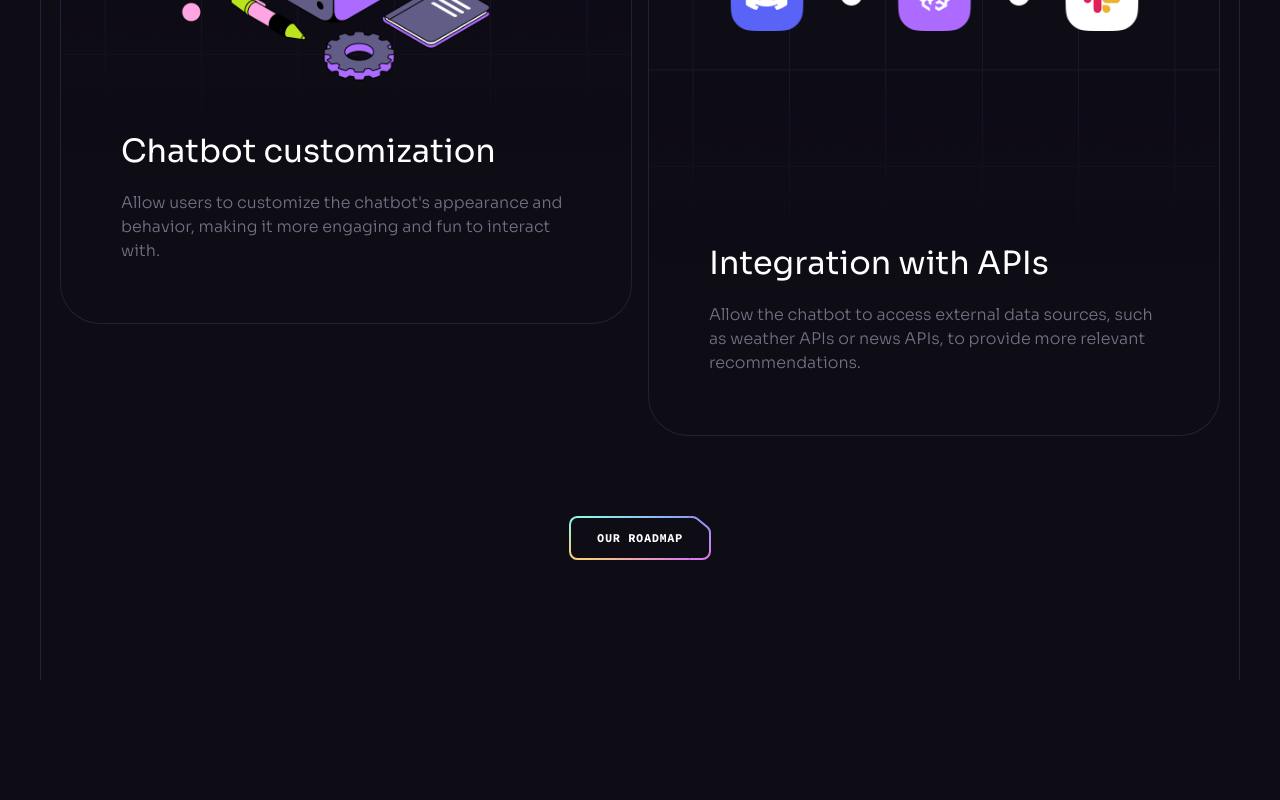
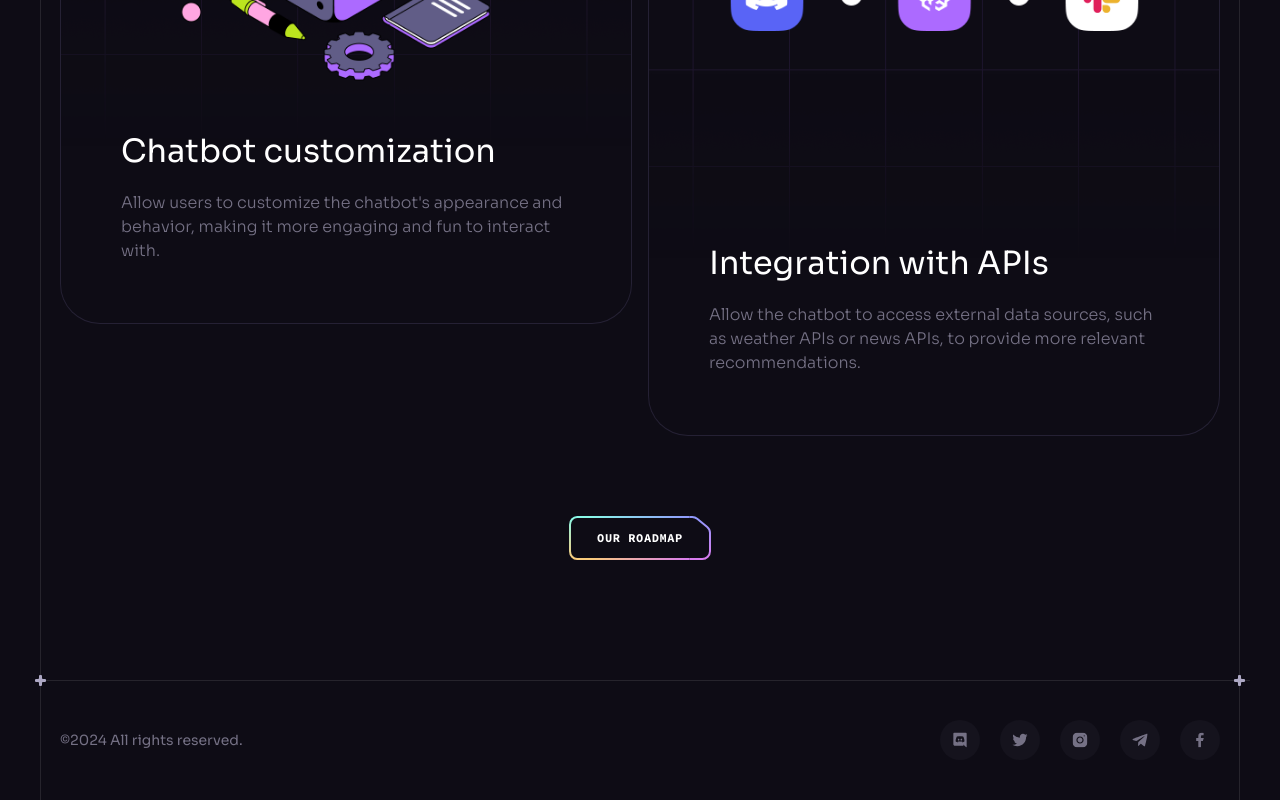
Before and after one commit to hanif-daffa-nurdiyanto/porto-react, a React (Vite) app: page / in a window 1280 px wide. Shown: the part 8557-9357 px from the top of the page. Before the commit the page ends 9237 px from the top, so only its background shows below. Built offline with nearby package versions, Linux system fonts and the light colour scheme.

Commit message:
footer section

```diff
--- a/src/App.jsx
+++ b/src/App.jsx
@@ -9,6 +9,7 @@
 import Services from "./components/Services";
 import Pricing from "./components/Pricing";
 import Roadmap from "./components/Roadmap";
+import Footer from "./components/Footer";
 
 
 const App = () => {
@@ -22,6 +23,7 @@
         <Services/>
         <Pricing />
         <Roadmap />
+        <Footer/>
       </div>
       <ButtonGradient />
     </>
--- /dev/null
+++ b/src/components/Footer.jsx
@@ -0,0 +1,30 @@
+import React from "react";
+import Section from "./Section";
+import { socials } from "../constants";
+
+const Footer = () => {
+  return (
+    <Section crosses className="!px-0 !py-10">
+      <div className="container flex sm:justify-between justify-center items-center gap-10 max-sm:flex-col">
+        <p className="caption text-n-4 lg:block">
+          ©{new Date().getFullYear()} All rights reserved.
+        </p>
+
+        <ul className="flex gap-5 flex-wrap">
+          {socials.map((item) => (
+            <a
+              key={item.id}
+              href={item.url}
+              target="_blank"
+              className="flex items-center justify-center w-10 h-10 bg-n-7 rounded-full transition-colors hover:bg-n-6"
+            >
+              <img src={item.iconUrl} width={16} height={16} alt={item.title} />
+            </a>
+          ))}
+        </ul>
+      </div>
+    </Section>
+  );
+};
+
+export default Footer;
```
